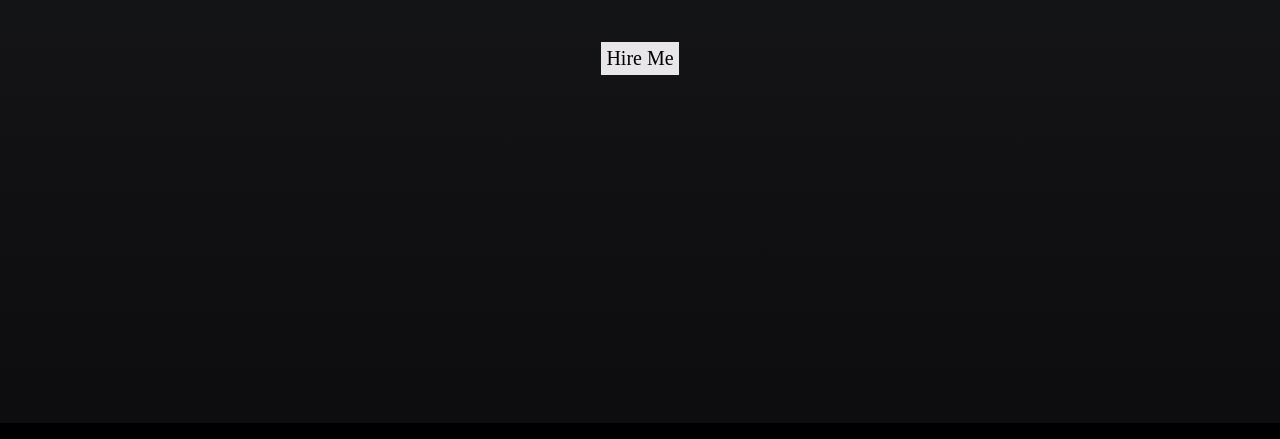
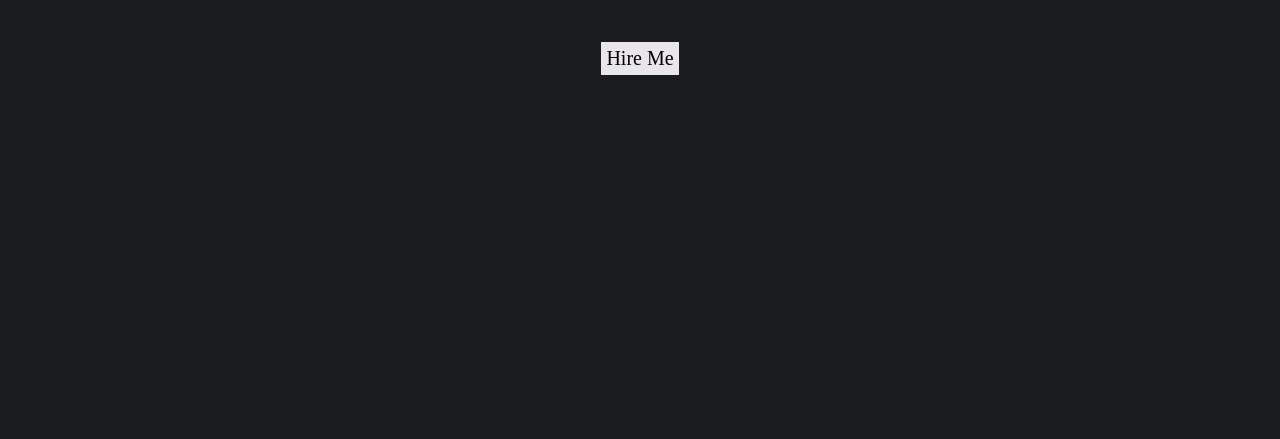
Before and after one commit to aravindsuryaal/aravindsuryaal, a plain HTML site: page index.html in a window 1280 px wide. Shown: the part 377-816 px from the top of the page. Drawn offline with Linux system fonts and the light colour scheme.

Commit message:
Update style.css

```diff
--- a/style.css
+++ b/style.css
@@ -1,12 +1,6 @@
-body, html {
-  height: 100%;
-  width: 100%;
-  margin: 0;
-}
 body {
 	margin: 0px;
-	background-image: linear-gradient(#191b1e, #0d0c0e);
-	background-color: #000;
+	background-color: #191b1e;
 	background-size: cover;
 	background-repeat: no-repeat;
 
```
